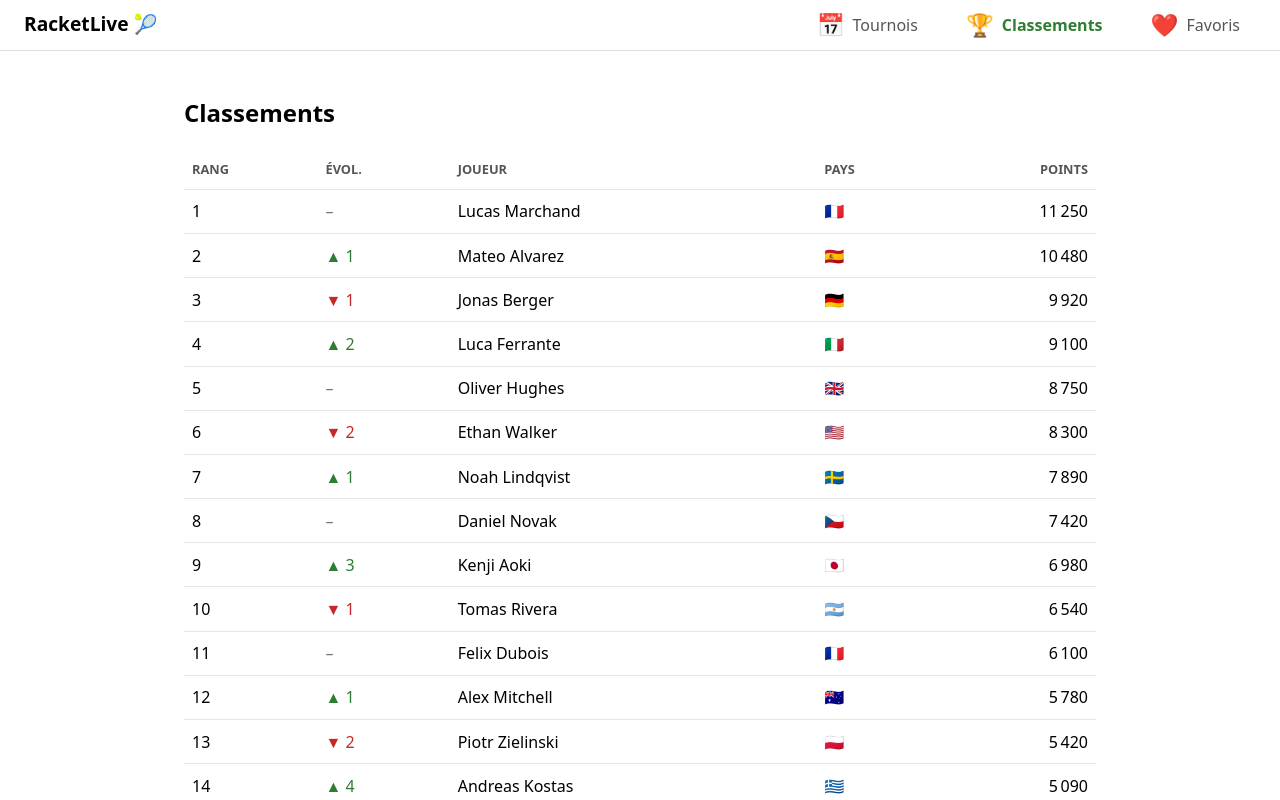
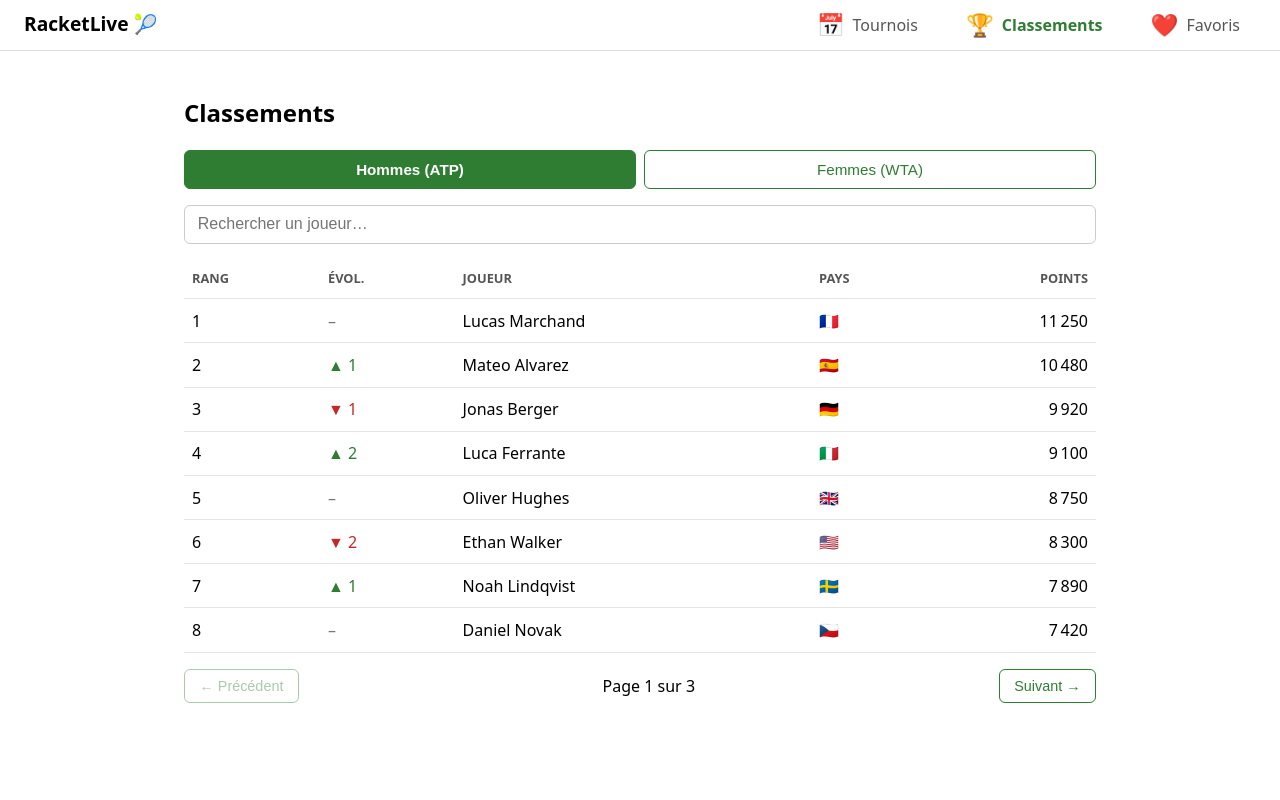
Before and after one commit to Labrosse-Anthony/racketlive, a React (Vite) app: page /classements in a window 1280 px wide. Shown: the top 800 px of the page. Built offline with nearby package versions, Linux system fonts and the light colour scheme.

Commit message:
Page classements avec onglets, recherche et pagination

```diff
--- a/src/components/rankings/RankingsTable.jsx
+++ b/src/components/rankings/RankingsTable.jsx
@@ -11,7 +11,7 @@ function Evolution({ valeur }) {
   return <span className="evolution evolution--same">–</span>
 }
 
-function RankingsTable({ joueurs, rangDepart = 1 }) {
+function RankingsTable({ joueurs }) {
   return (
     <div className="rankings-table__wrapper">
       <table className="rankings-table">
@@ -27,9 +27,9 @@ function RankingsTable({ joueurs, rangDepart = 1 }) {
           </tr>
         </thead>
         <tbody>
-          {joueurs.map((joueur, index) => (
+          {joueurs.map((joueur ) => (
             <tr key={joueur.id}>
-              <td>{rangDepart + index}</td>
+              <td>{joueur.rang}</td>
               <td>
                 <Evolution valeur={joueur.evolution} />
               </td>
--- /dev/null
+++ b/src/components/ui/Pagination.css
@@ -0,0 +1,22 @@
+.pagination {
+  display: flex;
+  align-items: center;
+  justify-content: space-between;
+  gap: 0.5rem;
+  margin-top: 1rem;
+}
+
+.pagination button {
+  padding: 0.5rem 0.9rem;
+  border: 1px solid #2e7d32;
+  border-radius: 6px;
+  background: #ffffff;
+  color: #2e7d32;
+  font-size: 0.9rem;
+  cursor: pointer;
+}
+
+.pagination button:disabled {
+  opacity: 0.4;
+  cursor: not-allowed;
+}
--- /dev/null
+++ b/src/components/ui/Pagination.jsx
@@ -0,0 +1,22 @@
+import './Pagination.css'
+
+function Pagination({ page, nombrePages, onChange }) {
+  // Pas besoin de pagination s'il n'y a qu'une seule page
+  if (nombrePages <= 1) return null
+
+  return (
+    <nav className="pagination" aria-label="Pagination">
+      <button disabled={page <= 1} onClick={() => onChange(page - 1)}>
+        ← Précédent
+      </button>
+      <span>
+        Page {page} sur {nombrePages}
+      </span>
+      <button disabled={page >= nombrePages} onClick={() => onChange(page + 1)}>
+        Suivant →
+      </button>
+    </nav>
+  )
+}
+
+export default Pagination
--- /dev/null
+++ b/src/pages/ClassementsPage.css
@@ -0,0 +1,31 @@
+.classements__onglets {
+  display: flex;
+  gap: 0.5rem;
+  margin-bottom: 1rem;
+}
+
+.onglet {
+  flex: 1;
+  padding: 0.6rem 0.5rem;
+  border: 1px solid #2e7d32;
+  border-radius: 6px;
+  background: #ffffff;
+  color: #2e7d32;
+  font-size: 0.95rem;
+  cursor: pointer;
+}
+
+.onglet--actif {
+  background: #2e7d32;
+  color: #ffffff;
+  font-weight: bold;
+}
+
+.classements__recherche {
+  width: 100%;
+  margin-bottom: 1rem;
+  padding: 0.6rem 0.8rem;
+  border: 1px solid #cccccc;
+  border-radius: 6px;
+  font-size: 1rem;
+}
--- a/src/pages/ClassementsPage.jsx
+++ b/src/pages/ClassementsPage.jsx
@@ -1,25 +1,110 @@
 import { useEffect, useState } from 'react'
 import { getRanking } from '../services/api/rankingsApi.js'
 import RankingsTable from '../components/rankings/RankingsTable.jsx'
+import Pagination from '../components/ui/Pagination.jsx'
+import './ClassementsPage.css'
+
+const JOUEURS_PAR_PAGE = 8
 
 function ClassementsPage() {
+  const [circuit, setCircuit] = useState('atp')
   const [joueurs, setJoueurs] = useState([])
   const [chargement, setChargement] = useState(true)
+  const [recherche, setRecherche] = useState('')
+  const [page, setPage] = useState(1)
 
   useEffect(() => {
-    getRanking('atp').then((donnees) => {
+    let annule = false
+
+    getRanking(circuit).then((donnees) => {
+      if (annule) return
       setJoueurs(donnees)
       setChargement(false)
     })
-  }, [])
+
+    return () => {
+      annule = true
+    }
+  }, [circuit])
+
+  function changerCircuit(nouveauCircuit) {
+    if (nouveauCircuit === circuit) return
+    setCircuit(nouveauCircuit)
+    setChargement(true)
+    setRecherche('')
+    setPage(1)
+  }
+
+  function changerRecherche(evenement) {
+    setRecherche(evenement.target.value)
+    setPage(1)
+  }
+
+  const texte = recherche.trim().toLowerCase()
+  const joueursFiltres = joueurs.filter((joueur) =>
+    joueur.nom.toLowerCase().includes(texte),
+  )
+
+  const nombrePages = Math.max(
+    1,
+    Math.ceil(joueursFiltres.length / JOUEURS_PAR_PAGE),
+  )
+  const indexDepart = (page - 1) * JOUEURS_PAR_PAGE
+  const joueursAffiches = joueursFiltres.slice(
+    indexDepart,
+    indexDepart + JOUEURS_PAR_PAGE,
+  )
+
+  const joueursAvecRang = joueursAffiches.map((joueur) => ({
+    ...joueur,
+    rang: joueurs.indexOf(joueur) + 1,
+  }))
 
   return (
     <section>
       <h1>Classements</h1>
-      {chargement ? (
-        <p>Chargement…</p>
-      ) : (
-        <RankingsTable joueurs={joueurs} />
+
+      <div className="classements__onglets">
+        <button
+          className={circuit === 'atp' ? 'onglet onglet--actif' : 'onglet'}
+          aria-pressed={circuit === 'atp'}
+          onClick={() => changerCircuit('atp')}
+        >
+          Hommes (ATP)
+        </button>
+        <button
+          className={circuit === 'wta' ? 'onglet onglet--actif' : 'onglet'}
+          aria-pressed={circuit === 'wta'}
+          onClick={() => changerCircuit('wta')}
+        >
+          Femmes (WTA)
+        </button>
+      </div>
+
+      <input
+        type="search"
+        className="classements__recherche"
+        placeholder="Rechercher un joueur…"
+        aria-label="Rechercher un joueur"
+        value={recherche}
+        onChange={changerRecherche}
+      />
+
+      {chargement && <p>Chargement…</p>}
+
+      {!chargement && joueursFiltres.length === 0 && (
+        <p>Aucun joueur ne correspond à « {recherche} ».</p>
+      )}
+
+      {!chargement && joueursFiltres.length > 0 && (
+        <>
+          <RankingsTable joueurs={joueursAvecRang} />
+          <Pagination
+            page={page}
+            nombrePages={nombrePages}
+            onChange={setPage}
+          />
+        </>
       )}
     </section>
   )
```
